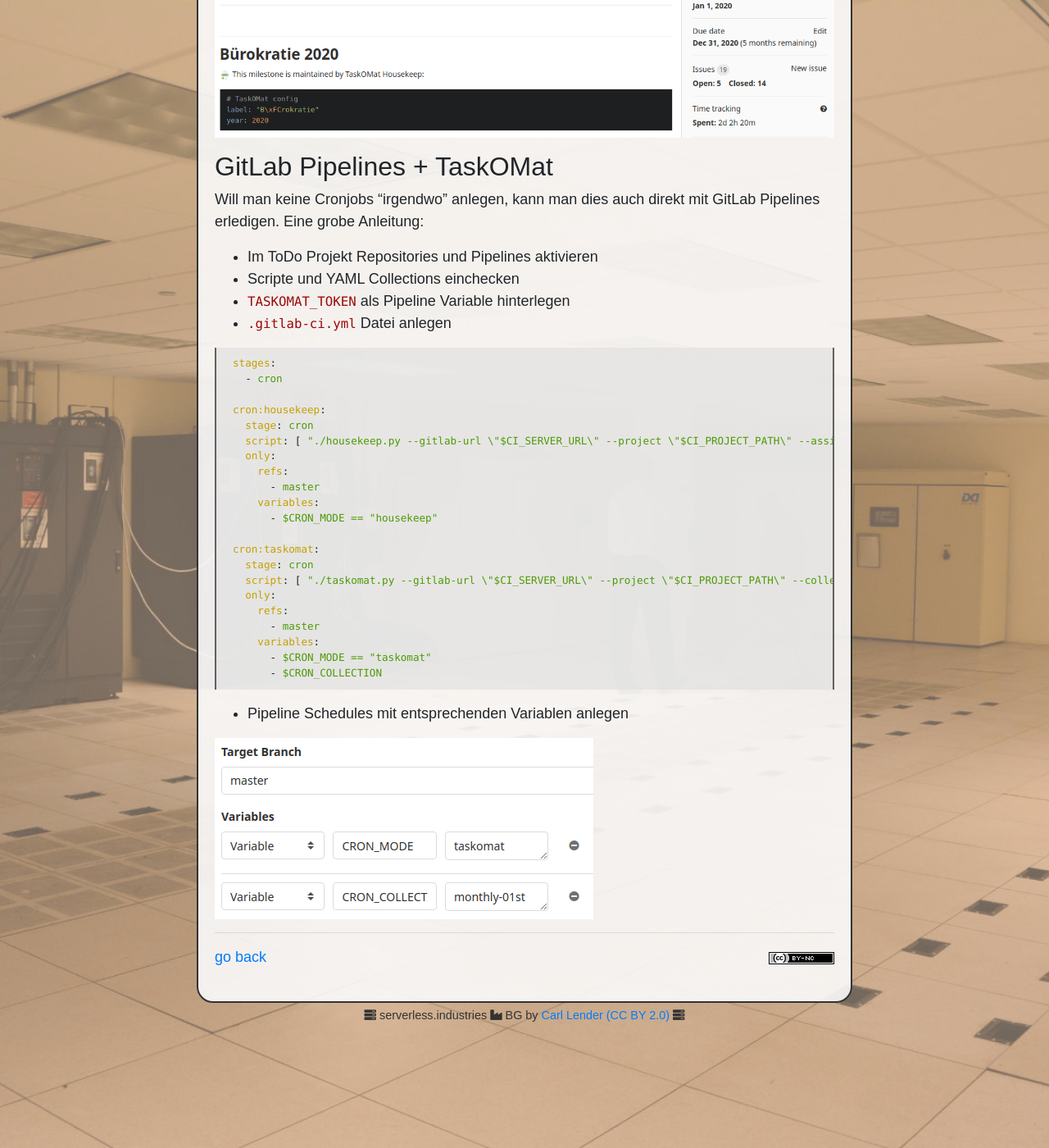
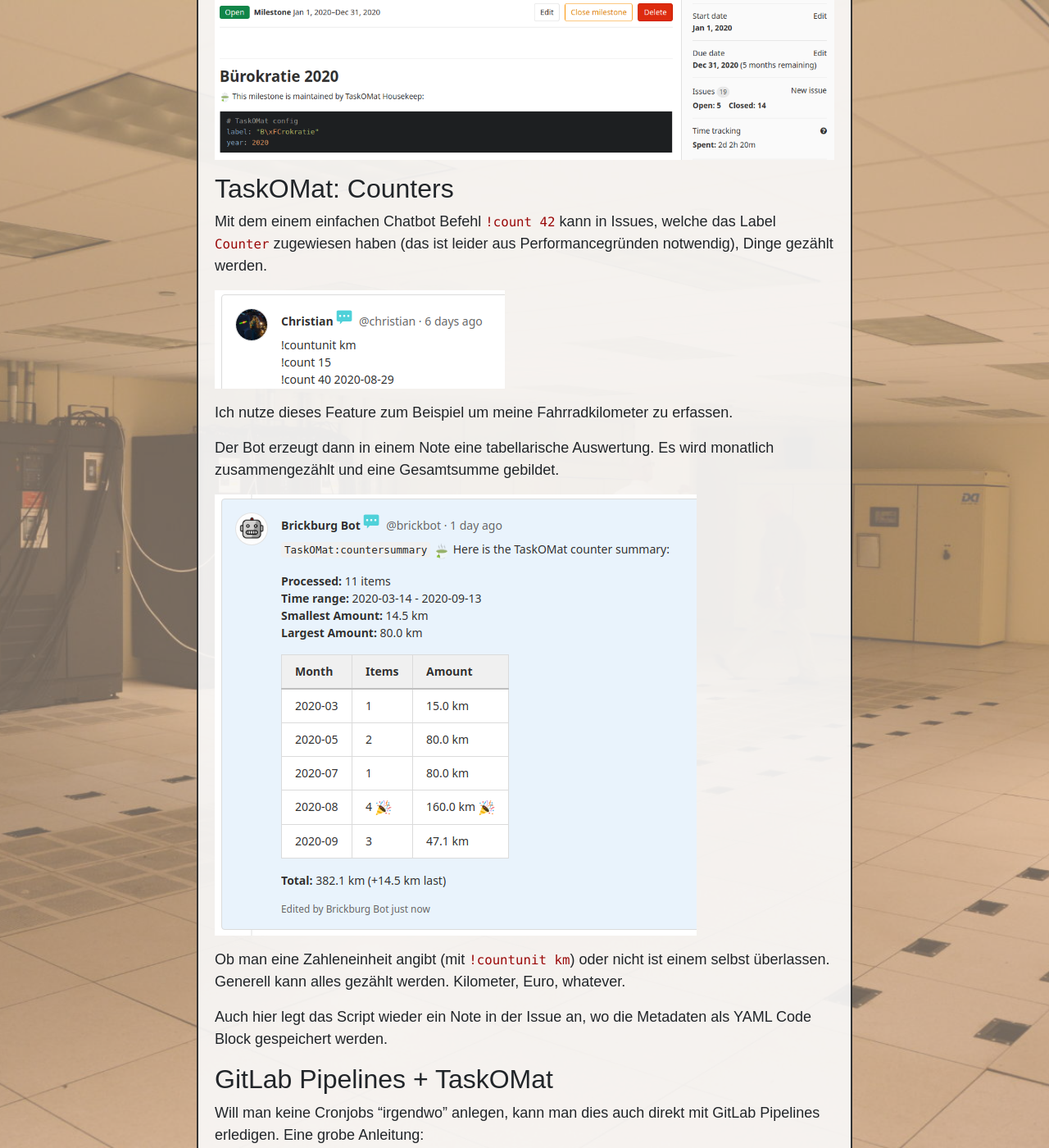
Before and after one commit to perryflynn/serverless.industries, a Jekyll site: the page built from src/_posts/2020/2020-08-09-taskomat-gitlab-personal-todo.md, in a window 1280 px wide and 1400 px high, scrolled down 3727 px. Shown: the whole window at 82% size. Built offline with Jekyll 4.4.1, drawn with Linux system fonts in a browser that asks for light colours; the table of contents is made by our own code.

Commit message:
taskomat counters

```diff
--- a/src/_posts/2020/2020-08-09-taskomat-gitlab-personal-todo.md
+++ b/src/_posts/2020/2020-08-09-taskomat-gitlab-personal-todo.md
@@ -117,6 +117,26 @@
 
 ![TaskOMat Milestone]({{'/assets/taskomat-milestone.png' | relative_url}}){:.img-fluid}
 
+## TaskOMat: Counters
+
+Mit dem einem einfachen Chatbot Befehl `!count 42` kann in Issues, welche das Label `Counter`
+zugewiesen haben (das ist leider aus Performancegründen notwendig), Dinge gezählt werden.
+
+![TaskOMat Counter Command]({{'/assets/taskomat-countercommand.png' | relative_url}}){:.img-fluid}
+
+Ich nutze dieses Feature zum Beispiel um meine Fahrradkilometer zu erfassen.
+
+Der Bot erzeugt dann in einem Note eine tabellarische Auswertung. Es wird monatlich zusammengezählt
+und eine Gesamtsumme gebildet.
+
+![TaskOMat Counter Summary]({{'/assets/taskomat-countersummary.png' | relative_url}}){:.img-fluid}
+
+Ob man eine Zahleneinheit angibt (mit `!countunit km`) oder nicht ist einem selbst überlassen.
+Generell kann alles gezählt werden. Kilometer, Euro, whatever.
+
+Auch hier legt das Script wieder ein Note in der Issue an, wo die Metadaten als YAML
+Code Block gespeichert werden.
+
 ## GitLab Pipelines + TaskOMat
 
 Will man keine Cronjobs "irgendwo" anlegen, kann man dies auch direkt mit GitLab Pipelines
```
Also changed, not shown: src/_posts/2020/2020-09-13-taskomat-counters.md (added, +26 -0 lines), src/assets/taskomat-countercommand.png (added), src/assets/taskomat-countersummary.png (added).
